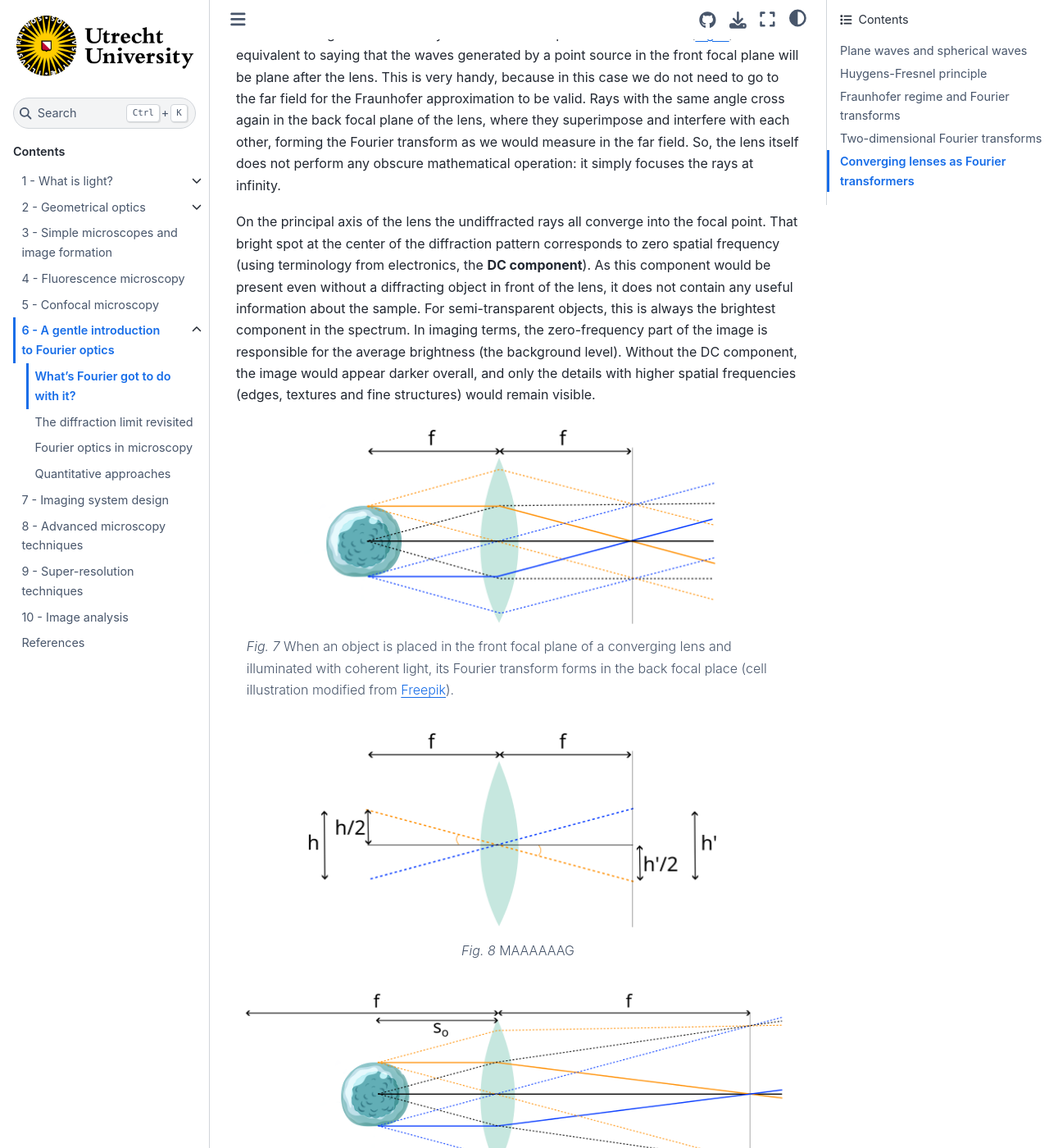
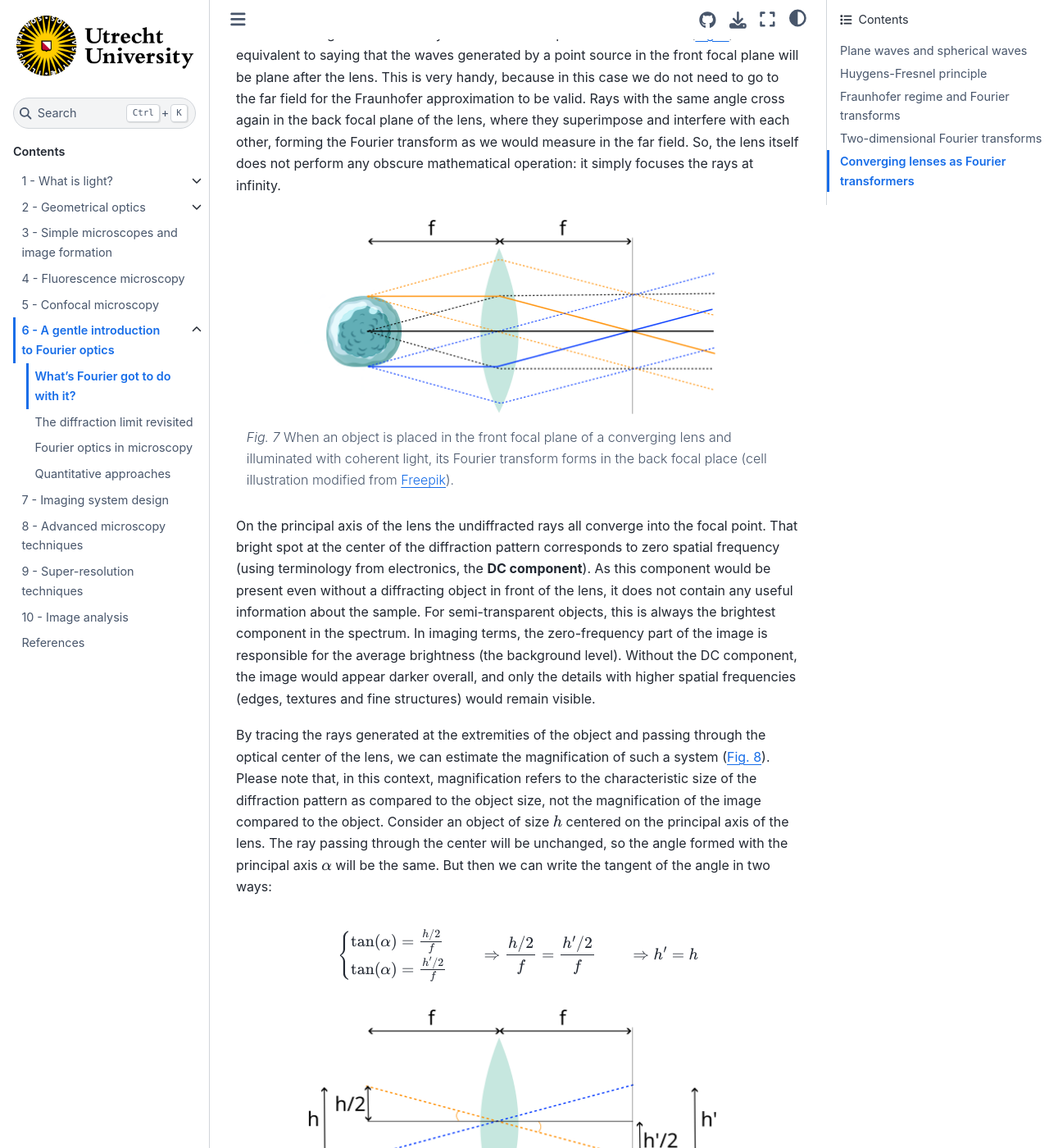
Before and after one commit to MarcoLoc95/ALMB, a Jupyter Book: the page built from book/some_content/chap6_1.md, in a window 1280 px wide and 1400 px high, scrolled down 6943 px. Shown: the whole window at 82% size. Built offline with Jupyter Book 1.0.4 settings and Sphinx 7.4.7 and the Sphinx Book theme 1.1.4, drawn with Linux system fonts in a browser that asks for light colours; comment, search, counter and statistics services are not loaded.

Commit message:
Update chap6_1.md

````diff
--- a/book/some_content/chap6_1.md
+++ b/book/some_content/chap6_1.md
@@ -178,6 +176,14 @@
 When an object is placed in the front focal plane of a converging lens and illuminated with coherent light, its Fourier transform forms in the back focal place (cell illustration modified from [Freepik](www.freepik.com)).
 ```
 
+On the principal axis of the lens the undiffracted rays all converge into the focal point. That bright spot at the center of the diffraction pattern corresponds to zero spatial frequency (using terminology from electronics, the **DC component**). As this component would be present even without a diffracting object in front of the lens, it does not contain any useful information about the sample. For semi-transparent objects, this is always the brightest component in the spectrum. In imaging terms, the zero-frequency part of the image is responsible for the average brightness (the background level). Without the DC component, the image would appear darker overall, and only the details with higher spatial frequencies (edges, textures and fine structures) would remain visible.
+
+By tracing the rays generated at the extremities of the object and passing through the optical center of the lens, we can estimate the magnification of such a system ({numref}`Fig. {number} <lensfourier1mag>`). Please note that, in this context, magnification refers to the characteristic size of the diffraction pattern as compared to the object size, not the magnification of the image compared to the object. Consider an object of size $h$ centered on the principal axis of the lens. The ray passing through the center will be unchanged, so the angle formed with the principal axis $\alpha$ will be the same. But then we can write the tangent of the angle in two ways:
+
+$$
+\begin{cases} \tan(\alpha) = \frac{h/2}{f}\\
+\tan(\alpha) = \frac{h'/2}{f} \end{cases}  \qquad \Rightarrow \frac{h/2}{f} = \frac{h'/2}{f} \qquad \Rightarrow h'=h
+$$
 
 
 ```{figure} ../figures/lensfourier1mag.png
````
Also changed, not shown: other parts of book/some_content/chap6_1.md (+0 -2 lines).
